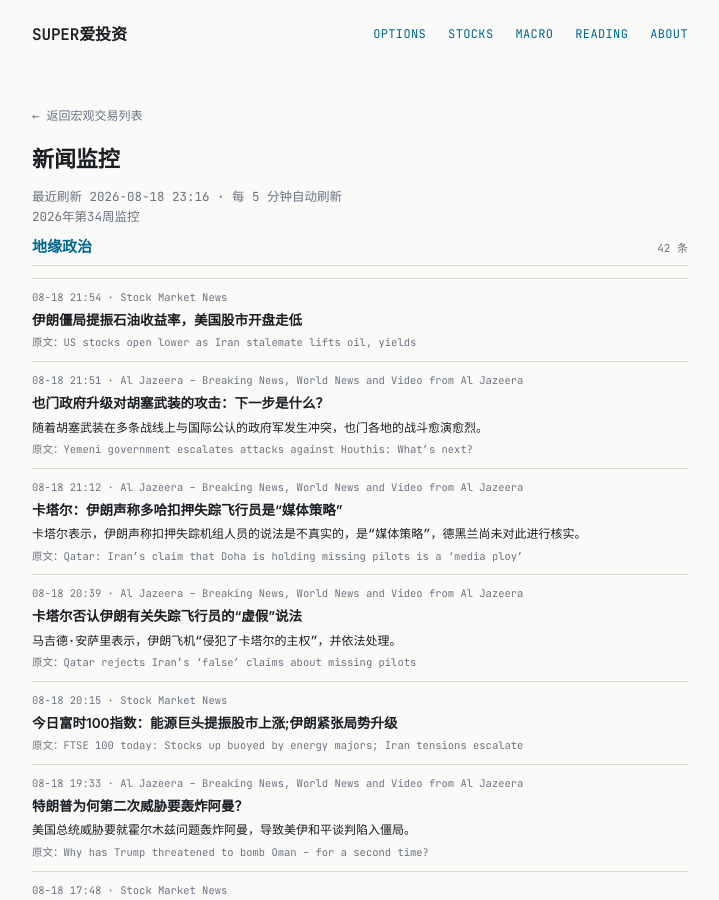
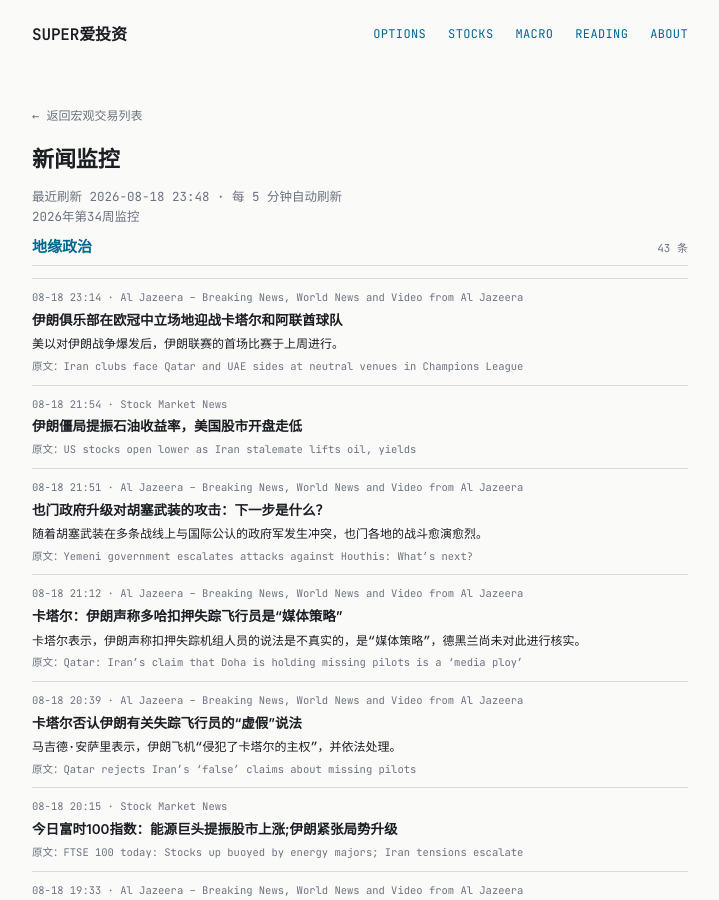
Before and after one commit to tang3super/tang3super.github.io, a Jekyll site: the page built from macro-trade/news-digest.md, in a window 1280 px wide and 900 px high. Shown: the whole window, without its empty margins (280-999 px from the left). Built offline with Jekyll 4.4.1, drawn with Linux system fonts in a browser that asks for light colours.

Commit message:
sync news-digest article

```diff
--- a/macro-trade/news-digest.md
+++ b/macro-trade/news-digest.md
@@ -5,11 +5,18 @@ title: 新闻监控
 date: '2026-08-18'
 summary: 2026年第34周监控
 week_label: 2026年第34周监控
-last_updated: 2026-08-18 23:16
+last_updated: 2026-08-18 23:48
 refresh_note: 每 5 分钟自动刷新
 topics:
 - name: 地缘政治
   items:
+  - title: Iran clubs face Qatar and UAE sides at neutral venues in Champions League
+    summary: Following the start of the US-Israel war on Iran, the first match of the Iranian league was played last week.
+    link: https://www.aljazeera.com/sports/2026/8/18/iran-clubs-to-play-qatar-and-uae-champions-league-games-at-neutral-venues?traffic_source=rss
+    source: Al Jazeera – Breaking News, World News and Video from Al Jazeera
+    time: 08-18 23:14
+    title_zh: 伊朗俱乐部在欧冠中立场地迎战卡塔尔和阿联酋球队
+    summary_zh: 美以对伊朗战争爆发后，伊朗联赛的首场比赛于上周进行。
   - title: US stocks open lower as Iran stalemate lifts oil, yields
     summary: ''
     link: https://www.investing.com/news/stock-market-news/us-stocks-open-lower-as-iran-stalemate-lifts-oil-yields-4865519
```
